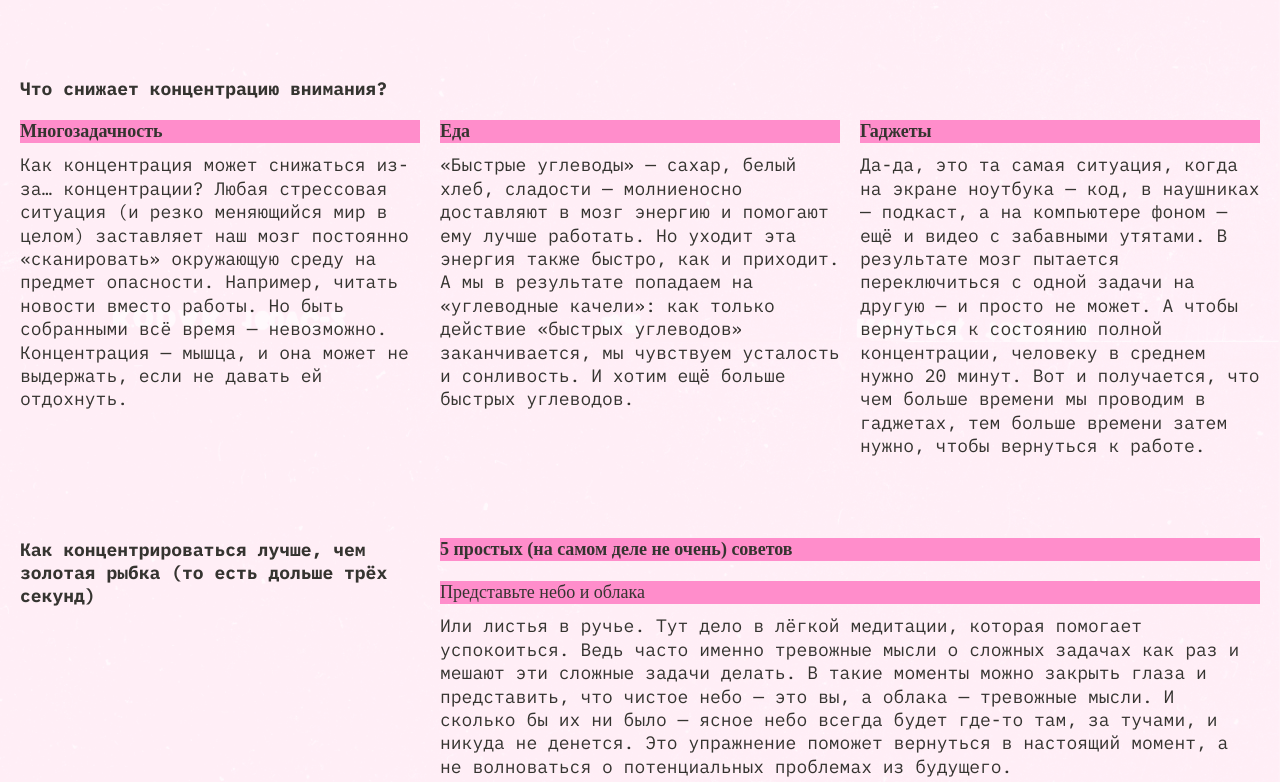
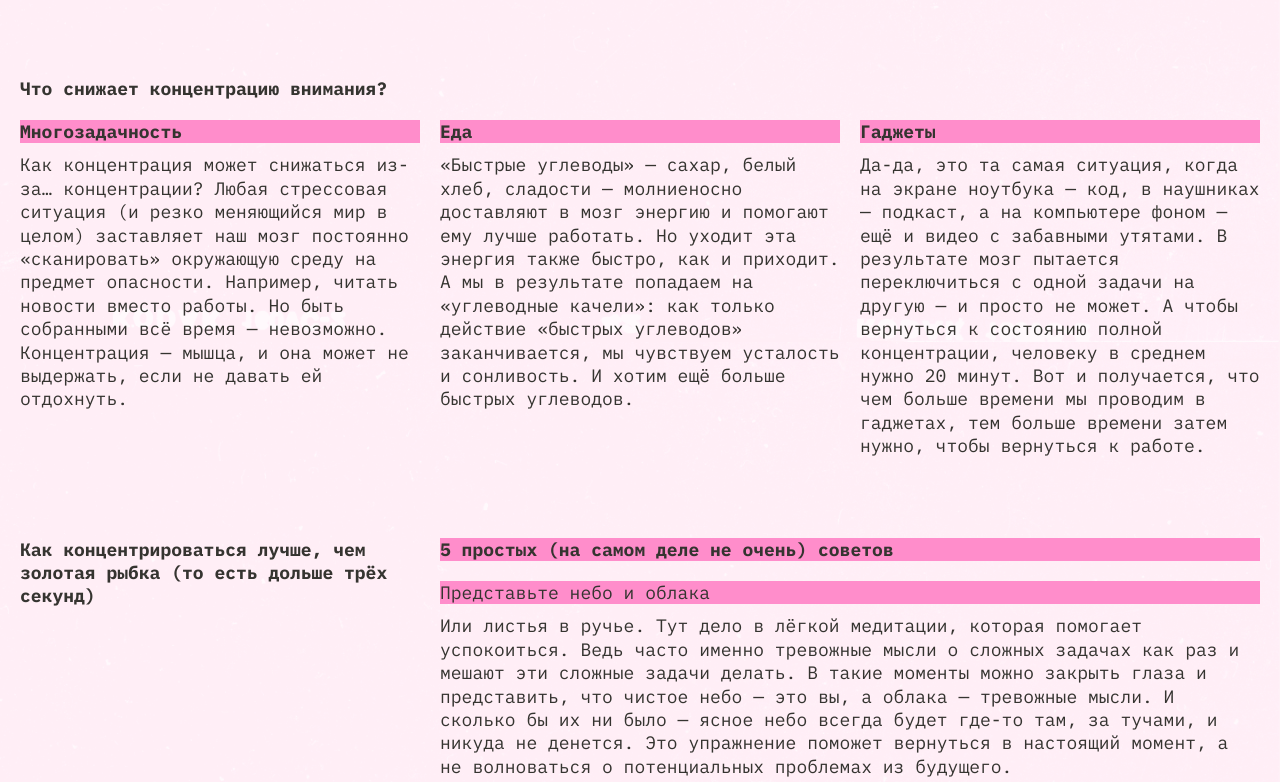
Before and after one commit to CandyDog13/slozhno-sosredotochitsya, a plain HTML site: page index.html in a window 1280 px wide. Shown: the part 1258-2040 px from the top of the page. Drawn offline with Linux system fonts and the light colour scheme.

Commit message:
proj version 1.1

```diff
--- a/styles/light.css
+++ b/styles/light.css
@@ -19,7 +19,7 @@
         --buttons-color-hover: rgba(50, 49, 45, 0.40);
         --decor-color: #353430;
         --labels-section-color: #353430;
-    }
+  }
 }
 
 .page.theme_light {
--- a/styles/style.css
+++ b/styles/style.css
@@ -104,7 +104,7 @@
   border: 1px solid var(--buttons-color-hover);
 }
 
-.header__theme-menu-button:focus{
+.header__theme-menu-button:focus {
   outline:  none;
 }
 
@@ -182,6 +182,7 @@ section {
 
 .title-text-bold {
 font-size: 18px;
+font-family: var(--main-font, sans-serif);
 font-style: normal;
 font-weight: 700;
 line-height: 23.4px; /* 130% */
@@ -189,6 +190,7 @@ line-height: 23.4px; /* 130% */
 
 .title-text-no-bold {
   font-size: 18px;
+  font-family: var(--main-font, sans-serif);
   font-style: normal;
   font-weight: 400;
   line-height: 23.4px; /* 130% */
```
